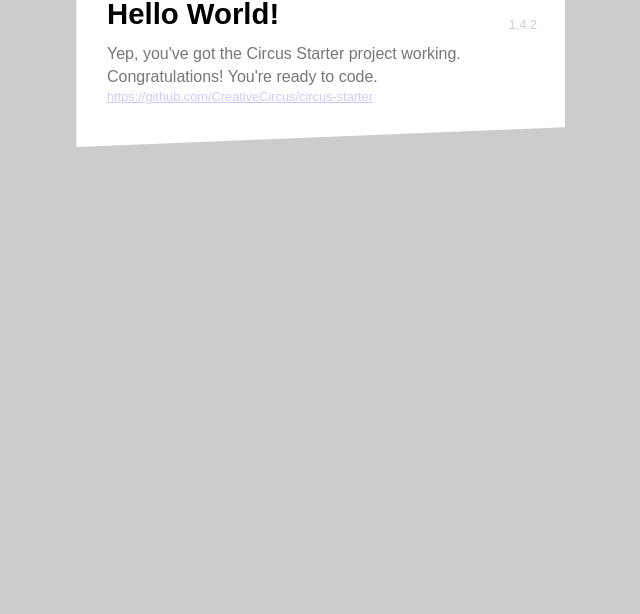
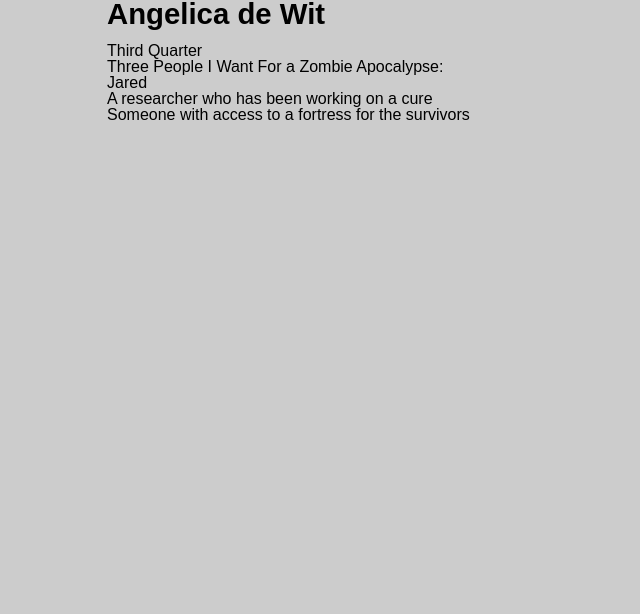
Before and after one commit to angelicadewit/weekonehomework, a website: page index.html in a window 1280 px wide. Shown: the part 186-800 px from the top of the page, without its empty margins (313-953 px from the left). Drawn offline with Linux system fonts and the light colour scheme.

Commit message:
changed index page

```diff
--- a/index.html
+++ b/index.html
@@ -20,18 +20,14 @@
 	<body>
 
 		<div class="content">
-			<img class="logo" src="dist/img/logo.png" alt="Circus Logo">
-			<div class="foreground">
-				<h1>Hello World!</h1>
-				<p>Yep, you've got the Circus Starter project working.</p>
-				<p>Congratulations! You're ready to code.</p>
-				<p class="github">
-					<a target="_blank" href="https://github.com/CreativeCircus/circus-starter">https://github.com/CreativeCircus/circus-starter</a>
-				</p>
-				<code>1.4.2</code>
-			</div>
-			<div class="background"></div>
-		</div>
+			<h1>Angelica de Wit</h1>
+			<h2>Third Quarter</h2>
+			<h3>Three People I Want For a Zombie Apocalypse:</h3>
+			<ul>
+				<li>Jared</li>
+				<li>A researcher who has been working on a cure</li>
+				<li>Someone with access to a fortress for the survivors</li>
+			</ul>
 
 		<script src="dist/js/main.js"></script>
 
```
